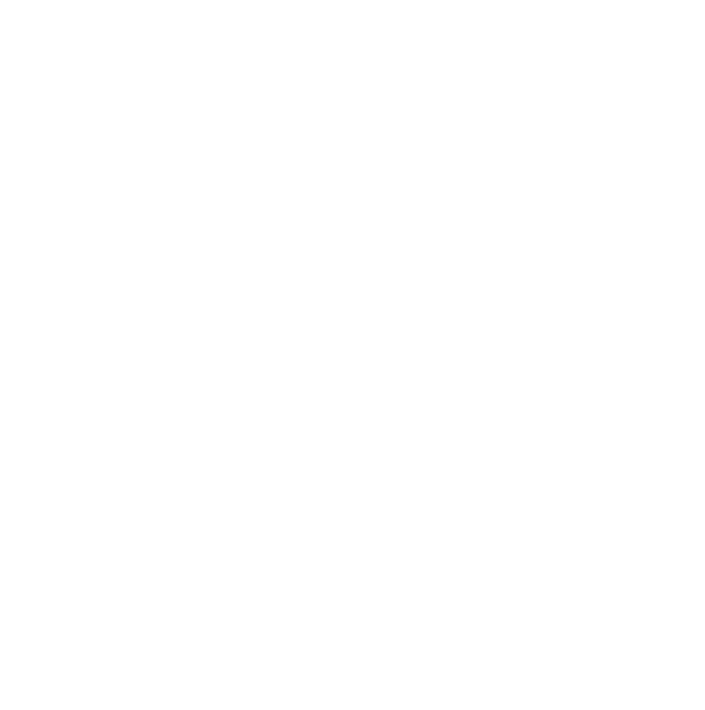
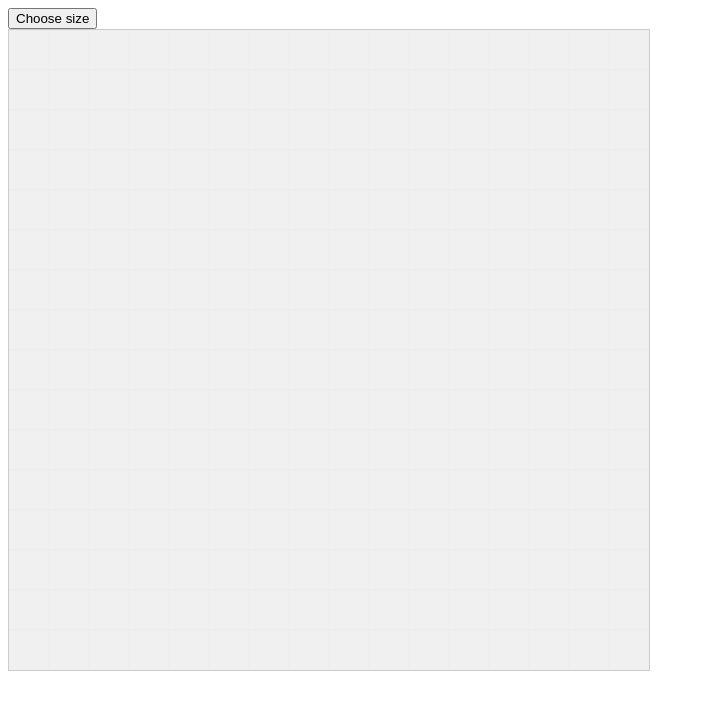
Before and after one commit to PradhanRickey/etch-a-sketch, a plain HTML site: page index.html in a window 1280 px wide. Shown: the whole page, without its empty margins (0-705 px from the left). Drawn offline with Linux system fonts and the light colour scheme.

Commit message:
added code for basic set etch a sketch game

```diff
--- a/index.html
+++ b/index.html
@@ -2,12 +2,12 @@
 <html lang="en">
 <head>
   <meta charset="UTF-8">
-  <meta name="viewport" content="width=device-width, initial-scale=1.0">
   <title>Etch a sketch</title>
-  <link src = "style.css">
   <script src = "script.js" defer></script>
+  <link rel = "stylesheet" href="style.css">
 </head>
 <body>
-
+  <button class = "size-button">Choose size</button>
+  <div id="grid-container"></div>
 </body>
 </html>
--- a/script.js
+++ b/script.js
@@ -0,0 +1,21 @@
+const sizeButton = document.querySelector('.size-button');
+sizeButton.addEventListener('click', function() {
+  let userInput = prompt("Enter the size of your grid:");
+  if(userInput > 100) {
+    alert("please enter number less than 100");
+  }
+})
+
+
+const container = document.querySelector('#grid-container');
+const totalCells = 16 * 16;
+
+for (let i = 0; i < totalCells; i++) {
+  const cell = document.createElement('div');
+  cell.classList.add('grid-cell');
+
+  cell.addEventListener('mouseover', function() {
+    cell.style.backgroundColor = 'black';
+  })
+  container.appendChild(cell);
+}
--- a/style.css
+++ b/style.css
@@ -0,0 +1,16 @@
+
+#grid-container {
+  display: flex;
+  flex-wrap: wrap;
+  width: 640px;
+  height: 640px;
+  border: 1px solid #ccc;
+}
+
+.grid-cell {
+  width: 40px;
+  height: 40px;
+  box-sizing: border-box;
+  border: 1px solid #eee;
+  background-color: #f0f0f0;
+}
```
